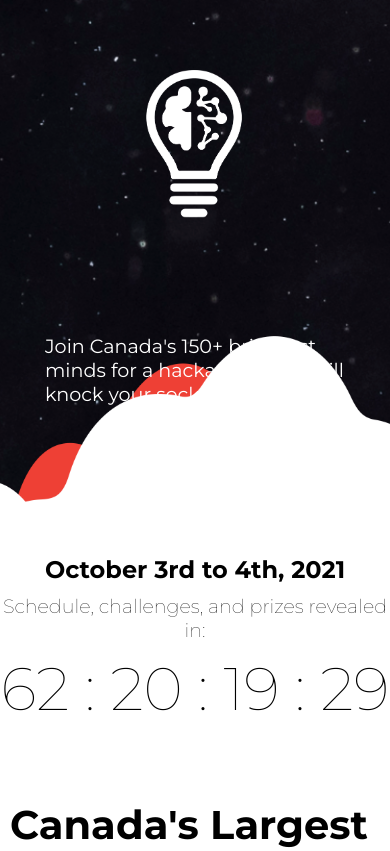
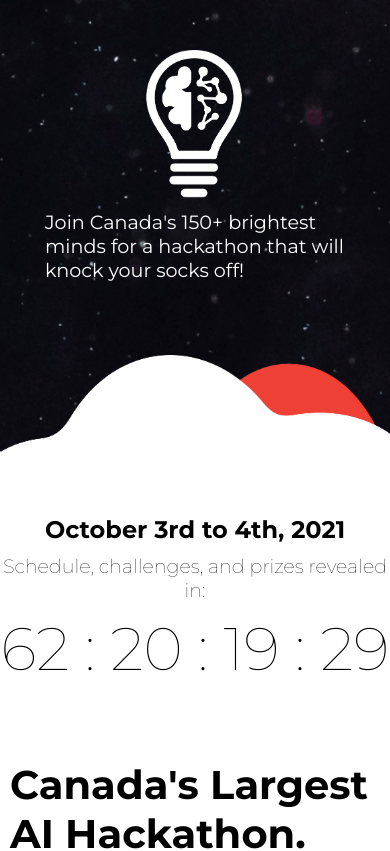
Before and after one commit to McGillAISociety/MAIShacks, a Next.js app: page / in a window 390 px wide. Shown: the top 851 px of the page. Built offline with nearby package versions, Linux system fonts and the light colour scheme.

Commit message:
more landing style tweaks

```diff
--- a/components/home/Landing.js
+++ b/components/home/Landing.js
@@ -9,21 +9,31 @@ export default function Landing() {
         return num.length === 1 ? `0${num}` : num;
     }
 
+    const text = <div className={styles['top-content__text']}>
+        <p>Join Canada&apos;s 150+ brightest minds for a hackathon that will knock your socks off!</p>
+        {/* TODO: apply button */}
+    </div>;
+
     return <>
         <div className={styles['background']}>
             <img src='/images/sky.png' alt='sky' className={styles['background__sky']} />
             {/* TODO: ideally, want the top and bottom content positioned relative to the clouds, not the entire backgorund div */}
             <img src='/images/clouds.png' alt='clouds' className={styles['background__clouds']}/>
         </div>
-        <div className={`flex-container ${styles['top-content']}`}>
-            <img src='/images/logo_big.png' alt='big logo' className={`mobile-hide ${styles['top-content__big-logo']}`} />
-            <div className={`desktop-hide flex ${styles['top-content__small-logo-container']}`}>
-                <img src='/images/logo_small.png' alt='small logo' className={styles['top-content__small-logo']}/>
+        <div className={styles['top-content']}>
+            <div className={`mobile-hide flex-container ${styles['top-content__desktop-container']}`}>
+                <img src='/images/logo_big.png' alt='big logo'
+                    className={`mobile-hide ${styles['top-content__desktop-logo']}`} />
+                {text}
             </div>
-            {/* TODO: fix mobile text alignment! */}
-            <div className={`align-top-mobile ${styles['top-content__text']}`}>
-                <p>Join Canada&apos;s 150+ brightest minds for a hackathon that will knock your socks off!</p>
-                {/* TODO: apply button */}
+            <div className="desktop-hide">
+                <div className="flex">
+                    <img src='/images/logo_small.png' alt='small logo'
+                        className={styles['top-content__mobile-logo']} />
+                </div>
+                <div className="flex">
+                    {text}
+                </div>
             </div>
         </div>
         <div className={`flex-container ${styles['bottom-content-container']}`}>
--- a/styles/Landing.module.scss
+++ b/styles/Landing.module.scss
@@ -27,22 +27,20 @@
 
 .top-content {
     position: relative;
-    justify-content: space-evenly;
     top: 50px;
     height: 450px;
-    &__big-logo {
-        height: 450px;
-    }
-    &__small-logo-container {
-        width: 100%;
-        align-self: flex-start;
-    }
-    &__small-logo {
-        height: 150px;
+    &__desktop-container {
+        justify-content: space-evenly;
     }
     &__text {
         width: 300px;
         color: white;
+    }
+    &__desktop-logo {
+        height: 400px;
+    }
+    &__mobile-logo {
+        height: 150px;
     }
 }
 
--- a/styles/globals.scss
+++ b/styles/globals.scss
@@ -70,9 +70,6 @@ p {
   .mobile-hide {
     display: none;
   }
-  .align-top-mobile {
-    align-self: flex-start;
-  }
 }
 
 @media screen and (min-width: 1001px) {
```
Also changed, not shown: public/images/clouds.png.
